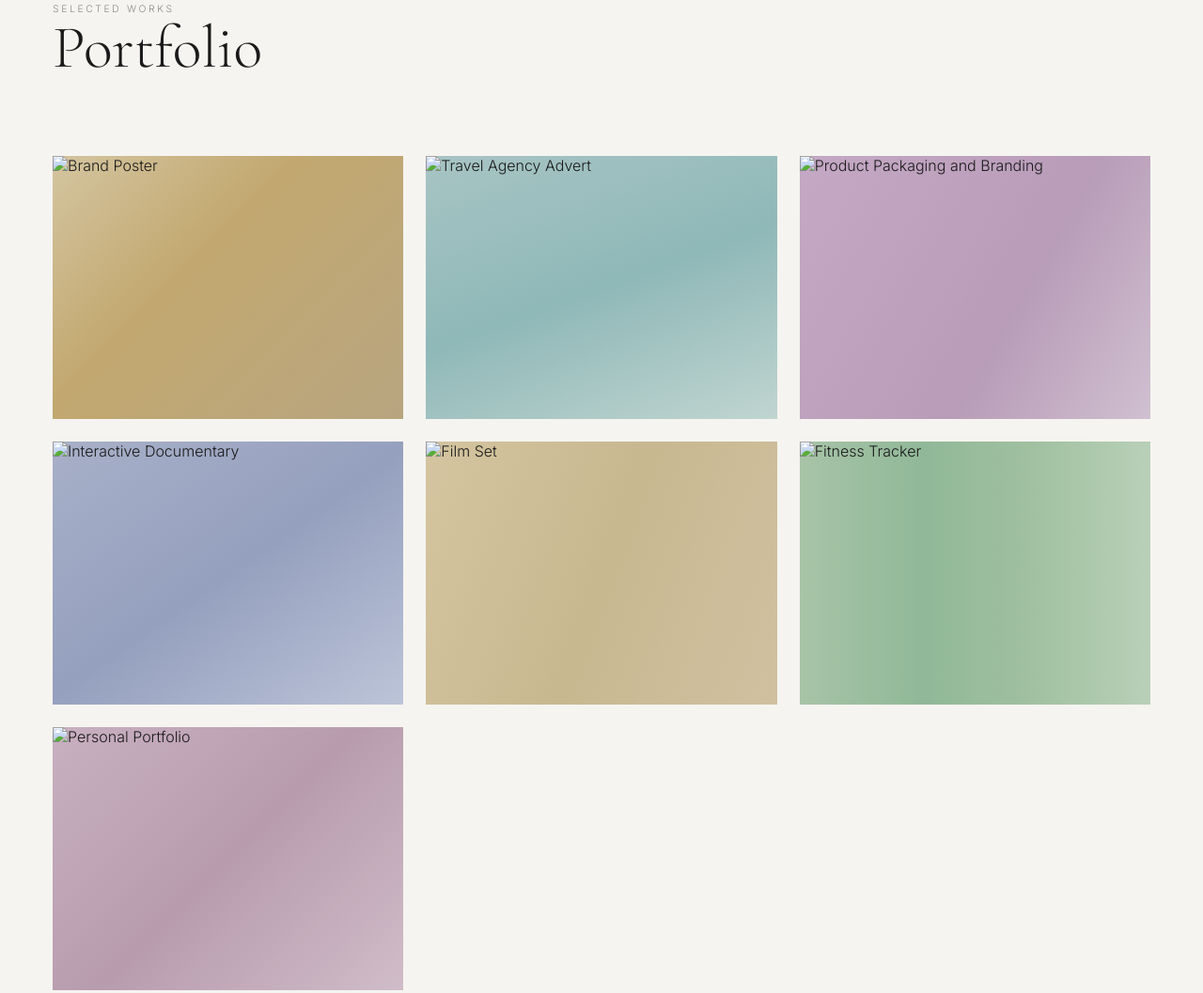
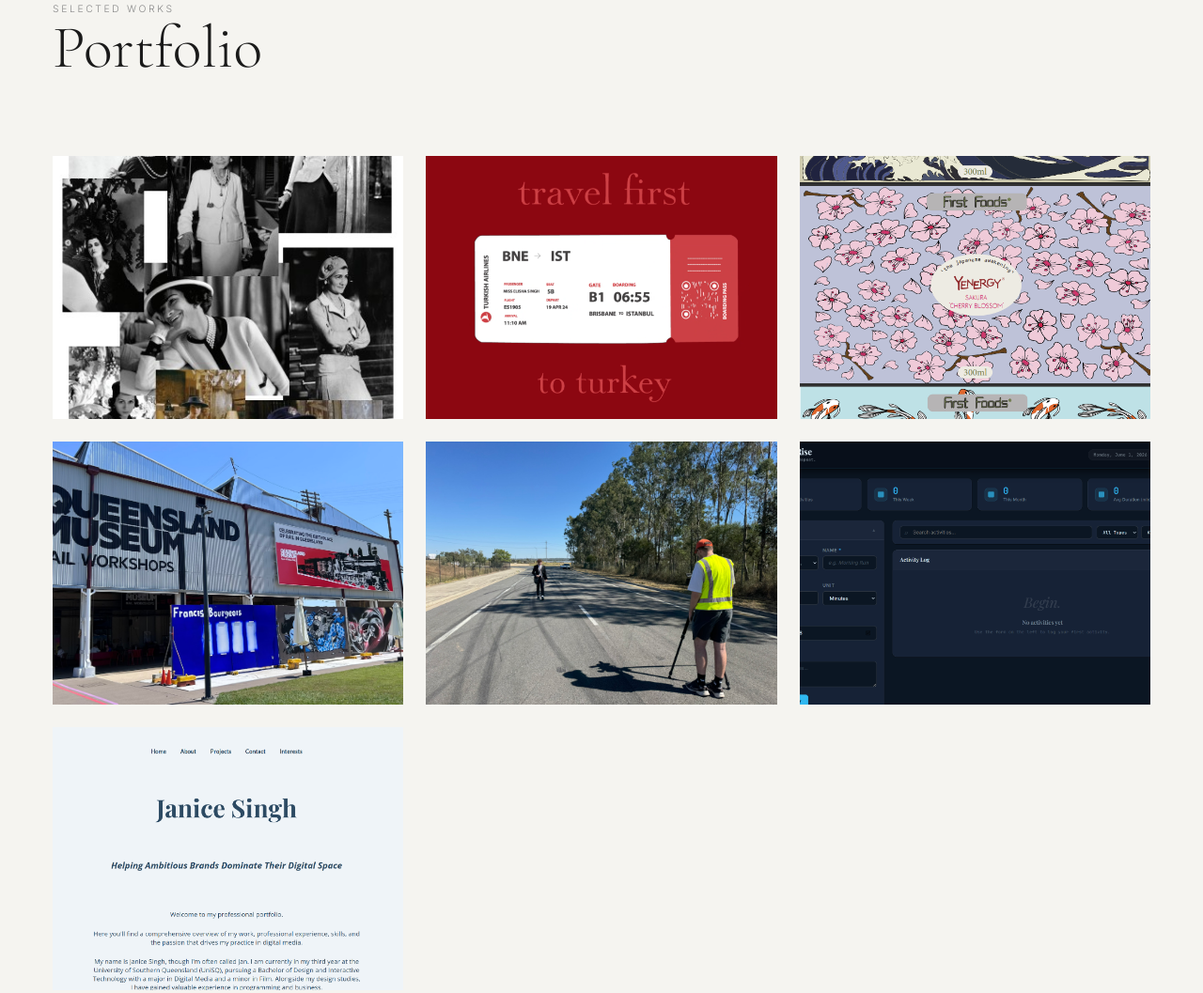
Before and after one commit to jans625/janmahima.com, a plain HTML site: page index.html in a window 1280 px wide. Shown: the part 917-1974 px from the top of the page at 94% size. Drawn offline with nearby package versions, Linux system fonts and the light colour scheme.

Commit message:
Add files via upload

```diff
--- a/index.html
+++ b/index.html
@@ -798,7 +798,7 @@
       <a href="brand-poster.html" class="portfolio-item reveal" style="text-decoration:none;color:inherit;">
         <div class="portfolio-img-inner">
           <div class="portfolio-img img-1">
-            <img src="Assets/Brand_Poster_Cover.jpg" alt="Brand Poster" style="position:absolute; inset:0; width:100%; height:100%; object-fit:cover; display:block;" />
+            <img src="Brand_Poster_Cover.JPG" alt="Brand Poster" style="position:absolute; inset:0; width:100%; height:100%; object-fit:cover; display:block;" />
           </div>
         </div>
         <div class="portfolio-overlay">
@@ -810,7 +810,7 @@
       <a href="travel-agency.html" class="portfolio-item reveal reveal-delay-1" style="text-decoration:none;color:inherit;">
         <div class="portfolio-img-inner">
           <div class="portfolio-img img-2">
-            <img src="Assets/Travel_Cover.png" alt="Travel Agency Advert" style="position:absolute; inset:0; width:100%; height:100%; object-fit:cover; display:block;" />
+            <img src="Travel_Cover.PNG" alt="Travel Agency Advert" style="position:absolute; inset:0; width:100%; height:100%; object-fit:cover; display:block;" />
           </div>
         </div>
         <div class="portfolio-overlay">
@@ -822,7 +822,7 @@
       <a href="product-packaging.html" class="portfolio-item reveal" style="text-decoration:none;color:inherit;">
         <div class="portfolio-img-inner">
           <div class="portfolio-img img-3">
-            <img src="Assets/Branding_Cover.png" alt="Product Packaging and Branding" style="position:absolute; inset:0; width:100%; height:100%; object-fit:cover; display:block;" />
+            <img src="Branding_Cover.PNG" alt="Product Packaging and Branding" style="position:absolute; inset:0; width:100%; height:100%; object-fit:cover; display:block;" />
           </div>
         </div>
         <div class="portfolio-overlay">
@@ -834,7 +834,7 @@
       <a href="interactive-documentary.html" class="portfolio-item reveal reveal-delay-1" style="text-decoration:none;color:inherit;">
         <div class="portfolio-img-inner">
           <div class="portfolio-img img-4">
-            <img src="Assets/QLD_RAIL_COVER.JPEG" alt="Interactive Documentary" style="position:absolute; inset:0; width:100%; height:100%; object-fit:cover; display:block;" />
+            <img src="QLD_RAIL_COVER.JPEG" alt="Interactive Documentary" style="position:absolute; inset:0; width:100%; height:100%; object-fit:cover; display:block;" />
           </div>
         </div>
         <div class="portfolio-overlay">
@@ -846,7 +846,7 @@
       <a href="film-set.html" class="portfolio-item reveal reveal-delay-2" style="text-decoration:none;color:inherit;">
         <div class="portfolio-img-inner">
           <div class="portfolio-img img-5">
-            <img src="Assets/Film_Cover.JPEG" alt="Film Set" style="position:absolute; inset:0; width:100%; height:100%; object-fit:cover; display:block;" />
+            <img src="Film_Cover.JPEG" alt="Film Set" style="position:absolute; inset:0; width:100%; height:100%; object-fit:cover; display:block;" />
           </div>
         </div>
         <div class="portfolio-overlay">
@@ -858,7 +858,7 @@
       <a href="fitness-tracker.html" class="portfolio-item reveal" style="text-decoration:none;color:inherit;">
         <div class="portfolio-img-inner">
           <div class="portfolio-img img-6">
-            <img src="Assets/Routine_Rise1_JaniceSingh.png" alt="Fitness Tracker" style="position:absolute; inset:0; width:100%; height:100%; object-fit:cover; display:block;" />
+            <img src="Routine_Rise1_JaniceSingh.PNG" alt="Fitness Tracker" style="position:absolute; inset:0; width:100%; height:100%; object-fit:cover; display:block;" />
           </div>
         </div>
         <div class="portfolio-overlay">
@@ -870,7 +870,7 @@
       <a href="personal-portfolio.html" class="portfolio-item reveal reveal-delay-1" style="text-decoration:none;color:inherit;">
         <div class="portfolio-img-inner">
           <div class="portfolio-img img-7">
-            <img src="Assets/Coding_Portfolio_JaniceSingh.png" alt="Personal Portfolio" style="position:absolute; inset:0; width:100%; height:100%; object-fit:cover; display:block;" />
+            <img src="Coding_Portfolio_JaniceSingh.PNG" alt="Personal Portfolio" style="position:absolute; inset:0; width:100%; height:100%; object-fit:cover; display:block;" />
           </div>
         </div>
         <div class="portfolio-overlay">
```
Also changed, not shown: brand-poster.html (+1 -1 lines), fitness-tracker.html (+1 -1 lines), interactive-documentary.html (+2 -2 lines), personal-portfolio.html (+1 -1 lines), product-packaging.html (+2 -2 lines), travel-agency.html (+1 -1 lines).
